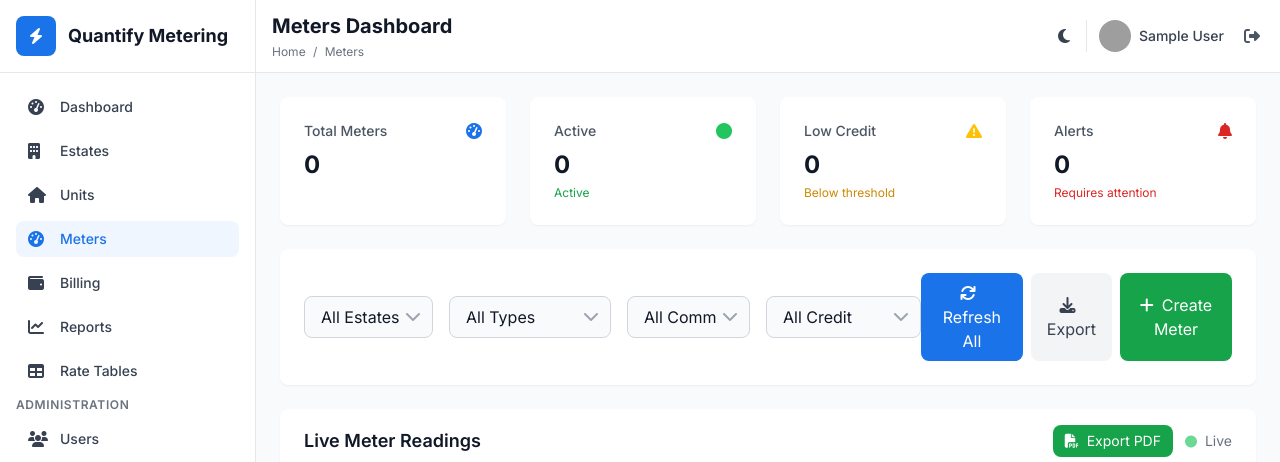
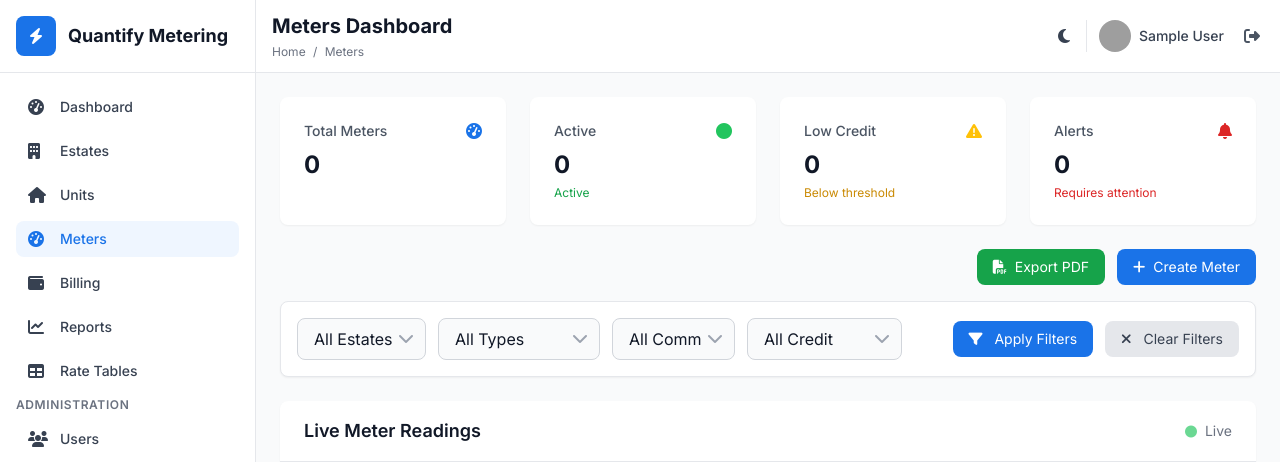
Before and after one commit to double-eye-za/QuantifyMeteringSystem, a Flask app: page /api/v1/meters in a window 1280 px wide. Shown: the top 462 px of the page. Run offline with Flask 3, Linux system fonts and the light colour scheme; the visitor is signed in with stand-in values (Sample User, id 1); data that the repository does not hold is empty; some libraries are stand-ins or nearby versions; grey boxes are pictures that could not be loaded.

Commit message:
style: update the filters section layout of the meters page

```diff
--- a/app/templates/meters/meters.html
+++ b/app/templates/meters/meters.html
@@ -54,14 +54,40 @@ block breadcrumb %}
             </div>
         </div>
 
-        <!-- Filters and Actions -->
-        <div class="bg-white dark:bg-gray-800 rounded-lg shadow-sm p-6 mb-6">
-  <div
-    class="flex flex-col md:flex-row md:items-center md:justify-between space-y-4 md:space-y-0"
+        <!-- Header Row - Action Buttons -->
+        <div class="flex justify-end mb-4">
+          <div class="flex items-center gap-3">
+            <a
+              href="/api/v1/meters/export"
+              class="px-4 py-2 bg-green-600 text-white rounded-lg hover:bg-green-700 flex items-center gap-2 text-sm transition-colors"
+              title="Export to PDF"
             >
-    <form id="meterFilters" method="get" action="{{ url_for('api_v1.meters_page') }}" class="flex flex-col md:flex-row md:items-center space-y-4 md:space-y-0 md:space-x-4">
+              <i class="fas fa-file-pdf"></i>
+              Export PDF
+            </a>
+            <button
+              type="button"
+              onclick="showCreateMeter()"
+              class="px-4 py-2 bg-primary hover:bg-blue-700 text-white rounded-lg text-sm transition-colors"
+            >
+              <i class="fas fa-plus mr-2"></i>Create Meter
+            </button>
+          </div>
+        </div>
+
+        <!-- Filters Bar -->
+        <div class="bg-white dark:bg-gray-800 rounded-lg shadow-sm border border-gray-200 dark:border-gray-700 p-4 mb-6">
+          <form id="meterFilters" method="get" action="{{ url_for('api_v1.meters_page') }}">
+            <div class="flex flex-col lg:flex-row lg:items-center lg:justify-between gap-4">
+              <!-- Left side - Filters -->
+              <div class="flex flex-wrap items-center gap-3">
+                <!-- Estate Filter -->
                 <div class="relative">
-        <select name="estate_id" onchange="this.form.submit()" class="appearance-none bg-gray-50 dark:bg-gray-700 border border-gray-300 dark:border-gray-600 text-gray-900 dark:text-white rounded-lg px-4 py-2 pr-8">
+                  <select
+                    id="estateFilter"
+                    name="estate_id"
+                    class="appearance-none bg-gray-50 dark:bg-gray-700 border border-gray-300 dark:border-gray-600 text-gray-900 dark:text-white rounded-lg px-4 py-2 pr-8"
+                  >
                     <option value="">All Estates</option>
                     {% for e in estates %}
                     <option value="{{ e.id }}" {% if current_filters.estate_id==e.id %}selected{% endif %}>{{ e.name }}</option>
@@ -69,8 +95,14 @@ block breadcrumb %}
                   </select>
                   <i class="fas fa-chevron-down absolute right-3 top-3 text-gray-400 pointer-events-none"></i>
                 </div>
+
+                <!-- Meter Type Filter -->
                 <div class="relative">
-        <select name="meter_type" onchange="this.form.submit()" class="appearance-none bg-gray-50 dark:bg-gray-700 border border-gray-300 dark:border-gray-600 text-gray-900 dark:text-white rounded-lg px-4 py-2 pr-8">
+                  <select
+                    id="meterTypeFilter"
+                    name="meter_type"
+                    class="appearance-none bg-gray-50 dark:bg-gray-700 border border-gray-300 dark:border-gray-600 text-gray-900 dark:text-white rounded-lg px-4 py-2 pr-8"
+                  >
                     <option value="">All Types</option>
                     {% for t in meter_types %}
                     <option value="{{ t.value }}" {% if current_filters.meter_type==t.value %}selected{% endif %}>{{ t.label }}</option>
@@ -78,8 +110,14 @@ block breadcrumb %}
                   </select>
                   <i class="fas fa-chevron-down absolute right-3 top-3 text-gray-400 pointer-events-none"></i>
                 </div>
+
+                <!-- Communication Status Filter -->
                 <div class="relative">
-        <select name="communication_status" onchange="this.form.submit()" class="appearance-none bg-gray-50 dark:bg-gray-700 border border-gray-300 dark:border-gray-600 text-gray-900 dark:text-white rounded-lg px-4 py-2 pr-8">
+                  <select
+                    id="commStatusFilter"
+                    name="communication_status"
+                    class="appearance-none bg-gray-50 dark:bg-gray-700 border border-gray-300 dark:border-gray-600 text-gray-900 dark:text-white rounded-lg px-4 py-2 pr-8"
+                  >
                     <option value="">All Comm</option>
                     <option value="online" {% if current_filters.communication_status=='online' %}selected{% endif %}>Online</option>
                     <option value="offline" {% if current_filters.communication_status=='offline' %}selected{% endif %}>Offline</option>
@@ -87,8 +125,14 @@ block breadcrumb %}
                   </select>
                   <i class="fas fa-chevron-down absolute right-3 top-3 text-gray-400 pointer-events-none"></i>
                 </div>
+
+                <!-- Credit Status Filter -->
                 <div class="relative">
-        <select name="credit_status" onchange="this.form.submit()" class="appearance-none bg-gray-50 dark:bg-gray-700 border border-gray-300 dark:border-gray-600 text-gray-900 dark:text-white rounded-lg px-4 py-2 pr-8">
+                  <select
+                    id="creditStatusFilter"
+                    name="credit_status"
+                    class="appearance-none bg-gray-50 dark:bg-gray-700 border border-gray-300 dark:border-gray-600 text-gray-900 dark:text-white rounded-lg px-4 py-2 pr-8"
+                  >
                     <option value="">All Credit</option>
                     <option value="ok" {% if current_filters.credit_status=='ok' %}selected{% endif %}>Active</option>
                     <option value="low" {% if current_filters.credit_status=='low' %}selected{% endif %}>Low Credit</option>
@@ -96,19 +140,28 @@ block breadcrumb %}
                   </select>
                   <i class="fas fa-chevron-down absolute right-3 top-3 text-gray-400 pointer-events-none"></i>
                 </div>
-    </form>
-                <div class="flex space-x-2">
-                    <button class="px-4 py-2 bg-primary text-white rounded-lg hover:bg-blue-600">
-                        <i class="fas fa-sync mr-2"></i>Refresh All
+              </div>
+
+              <!-- Right side - Action Buttons -->
+              <div class="flex items-center gap-3">
+                <button
+                  type="button"
+                  onclick="applyFilters()"
+                  class="px-4 py-2 bg-primary hover:bg-blue-700 text-white rounded-lg text-sm transition-colors"
+                >
+                  <i class="fas fa-filter mr-2"></i> Apply Filters
                 </button>
-                    <button class="px-4 py-2 bg-gray-100 dark:bg-gray-700 text-gray-700 dark:text-gray-200 rounded-lg hover:bg-gray-200 dark:hover:bg-gray-600">
-                        <i class="fas fa-download mr-2"></i>Export
-                    </button>
-                    <button type="button" onclick="showCreateMeter()" class="px-4 py-2 bg-green-600 text-white rounded-lg hover:bg-green-700">
-                        <i class="fas fa-plus mr-2"></i>Create Meter
+
+                <button
+                  type="button"
+                  onclick="clearFilters()"
+                  class="px-4 py-2 bg-gray-200 dark:bg-gray-700 hover:bg-gray-300 dark:hover:bg-gray-600 text-gray-700 dark:text-gray-300 rounded-lg text-sm transition-colors"
+                >
+                  <i class="fas fa-times mr-2"></i> Clear Filters
                 </button>
               </div>
             </div>
+          </form>
         </div>
 
         <!-- Real-time Meters Grid -->
@@ -119,14 +172,6 @@ block breadcrumb %}
         Live Meter Readings
       </h2>
                     <div class="flex items-center gap-3">
-                        <a
-                            href="/api/v1/meters/export"
-                            class="px-3 py-1.5 text-sm bg-green-600 text-white rounded-lg hover:bg-green-700 flex items-center gap-2"
-                            title="Export to PDF"
-                        >
-                            <i class="fas fa-file-pdf"></i>
-                            Export PDF
-                        </a>
                         <span class="text-sm text-gray-500 dark:text-gray-400">
                             <i class="fas fa-circle text-green-500 text-xs mr-1 animate-pulse"></i>
                             Live
@@ -471,5 +516,16 @@ block breadcrumb %}
           window.location.reload();
           showFlashMessage("Meter deleted successfully", "success", true);
         }
+
+        // Filter Functions
+        function applyFilters() {
+          const form = document.getElementById('meterFilters');
+          form.submit();
+        }
+
+        function clearFilters() {
+
+          window.location.href = '/api/v1/meters';
+        }
     </script>
 {% endblock %}
```
Lines whose indentation alone changed are shown as unchanged.
